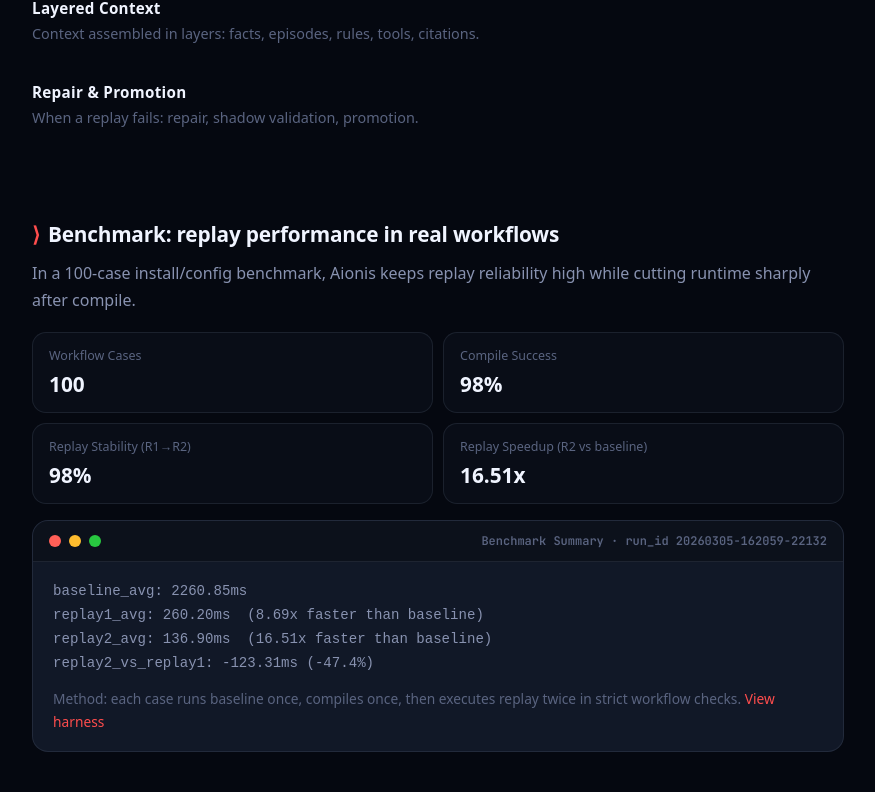
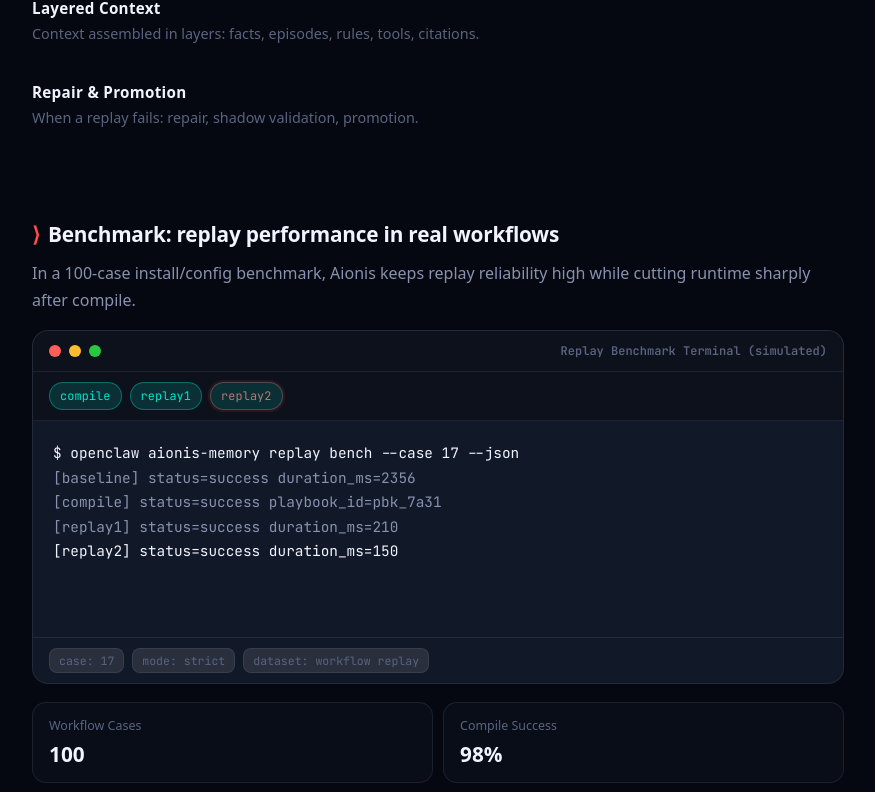
Before and after one commit to Cognary/aionis-openclaw-plugin, a Next.js app in the folder web/: page / in a window 1280 px wide. Shown: the part 1998-2790 px from the top of the page, without its empty margins (202-1077 px from the left). Built offline with nearby package versions, Linux system fonts and the light colour scheme; a web font is replaced by a local one.

Commit message:
feat(web): add interactive benchmark terminal animation

```diff
--- a/web/app/globals.css
+++ b/web/app/globals.css
@@ -733,6 +733,100 @@ h3 {
   color: var(--text-primary);
 }
 
+.benchTerminal {
+  margin-top: 16px;
+}
+
+.benchChips {
+  display: flex;
+  gap: 8px;
+  align-items: center;
+  padding: 10px 16px;
+  border-bottom: 1px solid var(--border-subtle);
+  background: var(--surface-overlay);
+}
+
+.benchChip {
+  border: 1px solid var(--border-subtle);
+  border-radius: 999px;
+  background: var(--surface-interactive);
+  color: var(--text-muted);
+  font-family: var(--font-mono);
+  font-size: 0.74rem;
+  padding: 5px 10px;
+  letter-spacing: 0.01em;
+  transition: border-color 0.2s ease, color 0.2s ease, box-shadow 0.2s ease;
+}
+
+.benchChip[data-state="running"] {
+  color: var(--coral-bright);
+  border-color: var(--border-accent);
+  box-shadow: 0 0 0 3px var(--shadow-coral-soft);
+}
+
+.benchChip[data-state="pass"] {
+  color: var(--cyan-bright);
+  border-color: color-mix(in srgb, var(--cyan-bright) 35%, transparent);
+  background: var(--surface-cyan-soft);
+}
+
+.benchTerminal pre {
+  min-height: 216px;
+}
+
+.terminalLine {
+  display: block;
+}
+
+.lineCommand {
+  color: var(--text-primary);
+}
+
+.lineSuccess {
+  color: var(--cyan-bright);
+}
+
+.lineTyping {
+  color: var(--text-primary);
+}
+
+.typingCursor {
+  margin-left: 1px;
+  font-style: normal;
+  animation: cursorBlink 1s steps(2, start) infinite;
+}
+
+@keyframes cursorBlink {
+
+  0%,
+  49% {
+    opacity: 1;
+  }
+
+  50%,
+  100% {
+    opacity: 0;
+  }
+}
+
+.benchMeta {
+  border-top: 1px solid var(--border-subtle);
+  padding: 10px 16px;
+  display: flex;
+  flex-wrap: wrap;
+  gap: 8px;
+}
+
+.benchMeta span {
+  border: 1px solid var(--border-subtle);
+  border-radius: 8px;
+  background: var(--surface-interactive);
+  color: var(--text-muted);
+  font-family: var(--font-mono);
+  font-size: 0.72rem;
+  padding: 4px 9px;
+}
+
 .tableWrap {
   margin-top: 24px;
   border: 1px solid var(--border-subtle);
@@ -1020,6 +1114,10 @@ tbody tr:last-child td {
     grid-template-columns: 1fr;
   }
 
+  .benchTerminal pre {
+    min-height: 248px;
+  }
+
 
 
 }
--- a/web/app/page.tsx
+++ b/web/app/page.tsx
@@ -1,4 +1,5 @@
 import { Reveal } from "../components/reveal";
+import { BenchmarkTerminal } from "../components/benchmark-terminal";
 import { TerminalDemo } from "../components/terminal-demo";
 
 const capabilities = [
@@ -194,9 +195,12 @@ status: replay_success`}</pre>
               In a 100-case install/config benchmark, Aionis keeps replay reliability high while cutting runtime sharply after compile.
             </p>
           </Reveal>
+          <Reveal delay={0.08} variant="scale">
+            <BenchmarkTerminal />
+          </Reveal>
           <div className="benchmarkGrid">
             {benchmarkKpis.map((item, idx) => (
-              <Reveal key={item.label} delay={0.06 + idx * 0.03} variant="scale">
+              <Reveal key={item.label} delay={0.1 + idx * 0.03} variant="scale">
                 <div className="benchmarkKpi">
                   <p>{item.label}</p>
                   <strong>{item.value}</strong>
--- /dev/null
+++ b/web/components/benchmark-terminal.tsx
@@ -0,0 +1,112 @@
+"use client";
+
+import { useEffect, useMemo, useState } from "react";
+
+type Scenario = {
+  caseId: string;
+  baselineMs: number;
+  replay1Ms: number;
+  replay2Ms: number;
+  playbookId: string;
+};
+
+const scenarios: Scenario[] = [
+  { caseId: "17", baselineMs: 2356, replay1Ms: 210, replay2Ms: 150, playbookId: "pbk_7a31" },
+  { caseId: "42", baselineMs: 2261, replay1Ms: 260, replay2Ms: 137, playbookId: "pbk_0f21" },
+  { caseId: "82", baselineMs: 2334, replay1Ms: 364, replay2Ms: 118, playbookId: "pbk_5c89" },
+  { caseId: "99", baselineMs: 2402, replay1Ms: 238, replay2Ms: 113, playbookId: "pbk_a19d" },
+];
+
+function getChipState(lineIndex: number, charIndex: number, targetLine: number, lineLen: number) {
+  if (lineIndex < targetLine) return "pending";
+  if (lineIndex === targetLine && charIndex < lineLen) return "running";
+  return "pass";
+}
+
+export function BenchmarkTerminal() {
+  const [scenarioIndex, setScenarioIndex] = useState(0);
+  const [lineIndex, setLineIndex] = useState(0);
+  const [charIndex, setCharIndex] = useState(0);
+
+  const scenario = scenarios[scenarioIndex];
+  const speedup = (scenario.baselineMs / scenario.replay2Ms).toFixed(2);
+  const replayDeltaPct = (((scenario.replay1Ms - scenario.replay2Ms) / scenario.replay1Ms) * 100).toFixed(1);
+
+  const lines = useMemo(
+    () => [
+      `$ openclaw aionis-memory replay bench --case ${scenario.caseId} --json`,
+      `[baseline] status=success duration_ms=${scenario.baselineMs}`,
+      `[compile] status=success playbook_id=${scenario.playbookId}`,
+      `[replay1] status=success duration_ms=${scenario.replay1Ms}`,
+      `[replay2] status=success duration_ms=${scenario.replay2Ms}`,
+      `[delta] replay2_vs_baseline=${speedup}x replay2_vs_replay1=-${replayDeltaPct}%`,
+      "result: compile=pass replay1=pass replay2=pass",
+    ],
+    [scenario.caseId, scenario.baselineMs, scenario.replay1Ms, scenario.replay2Ms, scenario.playbookId, speedup, replayDeltaPct],
+  );
+
+  useEffect(() => {
+    let timer: ReturnType<typeof setTimeout>;
+
+    if (lineIndex >= lines.length) {
+      timer = setTimeout(() => {
+        setScenarioIndex((prev) => (prev + 1) % scenarios.length);
+        setLineIndex(0);
+        setCharIndex(0);
+      }, 1700);
+      return () => clearTimeout(timer);
+    }
+
+    const currentLine = lines[lineIndex];
+    if (charIndex < currentLine.length) {
+      timer = setTimeout(() => setCharIndex((prev) => prev + 1), 22);
+      return () => clearTimeout(timer);
+    }
+
+    timer = setTimeout(() => {
+      setLineIndex((prev) => prev + 1);
+      setCharIndex(0);
+    }, 420);
+
+    return () => clearTimeout(timer);
+  }, [lineIndex, charIndex, lines]);
+
+  const shownLines = lines.slice(0, lineIndex);
+  const typingLine = lineIndex < lines.length ? lines[lineIndex].slice(0, charIndex) : "$ ";
+
+  const compileState = getChipState(lineIndex, charIndex, 2, lines[2].length);
+  const replay1State = getChipState(lineIndex, charIndex, 3, lines[3].length);
+  const replay2State = getChipState(lineIndex, charIndex, 4, lines[4].length);
+
+  return (
+    <div className="demoTerminal benchTerminal">
+      <div className="codeHead">
+        <span className="dot" />
+        <span className="dot" />
+        <span className="dot" />
+        <strong>Replay Benchmark Terminal (simulated)</strong>
+      </div>
+      <div className="benchChips">
+        <span className="benchChip" data-state={compileState}>compile</span>
+        <span className="benchChip" data-state={replay1State}>replay1</span>
+        <span className="benchChip" data-state={replay2State}>replay2</span>
+      </div>
+      <pre>
+        {shownLines.map((line, idx) => (
+          <span key={`${scenario.caseId}-${idx}`} className={`terminalLine ${line.startsWith("$") ? "lineCommand" : ""} ${line.includes("result:") ? "lineSuccess" : ""}`}>
+            {line}
+          </span>
+        ))}
+        <span className="terminalLine lineTyping">
+          {typingLine}
+          <i className="typingCursor">▋</i>
+        </span>
+      </pre>
+      <div className="benchMeta">
+        <span>case: {scenario.caseId}</span>
+        <span>mode: strict</span>
+        <span>dataset: workflow replay</span>
+      </div>
+    </div>
+  );
+}
```
